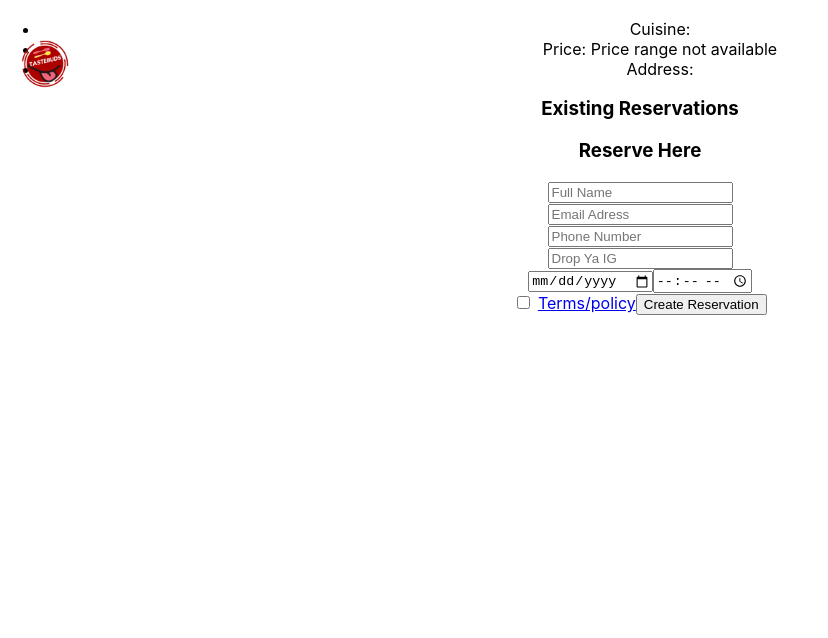
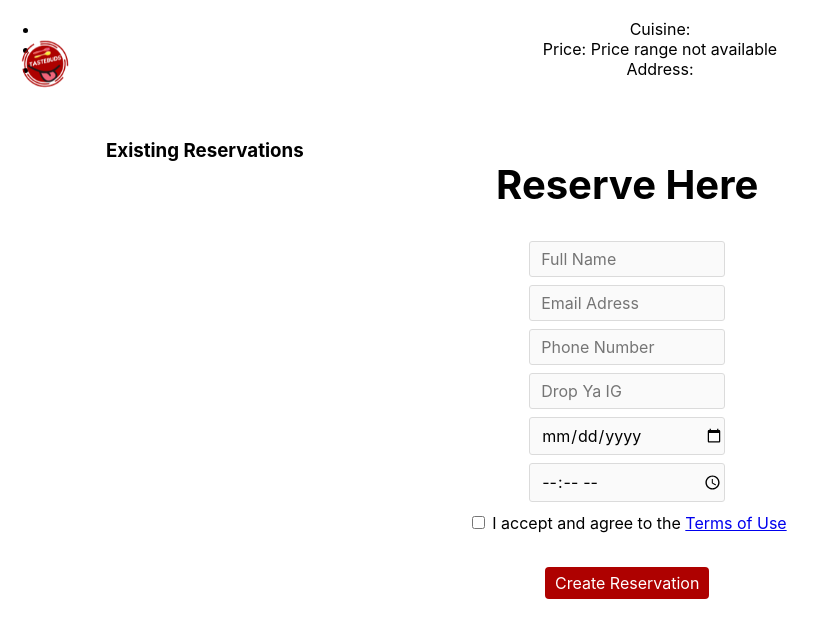
Before and after one commit to SamanthaBJimenez/tastebuds, a React (Create React App) app in the folder tastebuds/: page /restaurant/129697 in a window 1280 px wide. Shown: the top 638 px of the page, without its empty margins (0-828 px from the left). Built offline with nearby package versions, Linux system fonts and the light colour scheme.

Commit message:
create reservations css

```diff
--- a/tastebuds/src/components/Reservations.js
+++ b/tastebuds/src/components/Reservations.js
@@ -5,6 +5,7 @@ import ExistingRes from './existingRes';
 import { Button } from 'react-bootstrap'
 import { Modal } from 'react-bootstrap'
 import Congrats from './congrats'
+import '../css/Reservations.css';
 
 const CreateReservation = ({restaurantName}) => {
     const name = useInput("");
@@ -70,23 +71,29 @@ const CreateReservation = ({restaurantName}) => {
 
     return (
         <div>
-         <ExistingRes restaurantName={restaurantName} handleShow = {handleShow}/>
-        <div>
-        <h3>Reserve Here</h3>
+            <div className = 'split_two left_two'>
+                <ExistingRes restaurantName={restaurantName} handleShow = {handleShow}/>
+            </div>
+        <div className = 'split_two right_two'>
+        <h3 className = 'reserve_header'>Reserve Here</h3>
         <form onSubmit={handleReservation}>
-            <input type="text" placeholder="Full Name" required {...name}/>
+            <input className = 'reserve_input' type="text" placeholder="Full Name" required {...name}/>
             <br/>
-            <input type="text"  placeholder="Email Adress" required {...email}/>
+            <input className = 'reserve_input' type="text"  placeholder="Email Adress" required {...email}/>
             <br/>
-            <input type="text" placeholder="Phone Number" required {...phoneNumber}/>
+            <input className = 'reserve_input' type="text" placeholder="Phone Number" required {...phoneNumber}/>
             <br/>
-            <input type="text" placeholder="Drop Ya IG" required {...insta}/>
+            <input className = 'reserve_input' type="text" placeholder="Drop Ya IG" required {...insta}/>
             <br/>
-            <input type="date" {...date}/>
-            <input type="time" {...time}/>
+            <input className = 'reserve_input' type="date" {...date}/>
             <br/>
-            <input type='checkbox' required/> <a href='#wow'>Terms/policy</a>
-            <button type="submit">Create Reservation</button>
+            <input className = 'reserve_input' type="time" {...time}/>
+            <br/>
+            <div className = 'reserve_checkbox'>
+                <input type='checkbox' required/> I accept and agree to the <a href='#wow'>Terms of Use</a>
+            </div>
+            <br/>
+            <button className = 'reserve_button' type="submit">Create Reservation</button>
         </form>
         </div>
         <div>
@@ -101,8 +108,7 @@ const CreateReservation = ({restaurantName}) => {
                 </Modal.Header>
                 <Modal.Body> <JoinReservation handleJoin = {handleJoin} reservations = {createReservation}/> </Modal.Body>
                 <Modal.Footer>
-                <Button variant="secondary" onClick={handleClose}>
-                    Close
+                <Button className = 'modalButton' variant="secondary" onClick={handleClose}>
                 </Button>
                 </Modal.Footer>
             </Modal>
--- /dev/null
+++ b/tastebuds/src/css/Reservations.css
@@ -0,0 +1,100 @@
+.split_two {
+    height: 100%;
+    width: 32%;
+    position: fixed;
+    z-index: 1;
+    top: 100px;
+    overflow-x: hidden;
+    padding-top: 20px;
+}
+
+/* .left_two {
+    left: 0;
+} */
+
+.right_two {
+    right: 35%;
+}
+
+.reserve_input {
+    background: rgba(var(--b3f,250,250,250),1);
+    overflow: hidden;
+    padding: 7px 0px 7px 11px;
+    border: 1px solid rgba(var(--ca6,219,219,219),1);
+    border-radius: 3px;
+    font: inherit;
+    width: 183px;
+    outline: none;
+    margin: 4px 0px;
+}
+
+.reserve_button {
+    flex-direction: column;
+    align-items: stretch;
+    margin-bottom: 8px;
+    margin-top: 14px;
+    cursor: pointer;
+    padding: 5px 9px;
+    color: rgba(var(--eca,255,255,255),1);
+    border: 1px solid transparent;
+    background-color: #AE0100;
+    font: inherit;
+    border-radius: 4px;
+    outline: none;
+}
+
+.reserve_button:active {
+    filter: brightness(85%);
+}
+
+.reserve_header {
+    font-size: 40px;
+    margin-bottom: 28px;
+}
+
+.reserve_checkbox {
+    margin-top: 7px;
+}
+
+.modal-content {
+    background-color: #fefefe;
+    margin: 12% auto;
+    padding: 22px;
+    border: 1px solid #888;
+    border-radius: -13px;
+    width: 52%;
+    height: 290px;
+    text-align: center;
+}
+
+.modal-title {
+    font-size: 35px;
+}
+
+.close {
+    font-size: 48px;
+    font-weight: bold;
+    width: 32px;
+    height: 32px;
+    position: fixed;
+    right: 360px;
+    top: 210px;
+    flex-direction: column;
+    align-items: stretch;
+    cursor: pointer;
+    padding: 5px 9px;
+    color: rgba(var(--eca,255,255,255),1);
+    border: 1px solid transparent;
+    background-color: #AE0100;
+    font: inherit;
+    border-radius: 4px;
+    outline: none;
+}
+
+.close:active {
+    filter: brightness(85%);
+}
+
+.sr-only {
+    visibility: hidden;
+}
```
